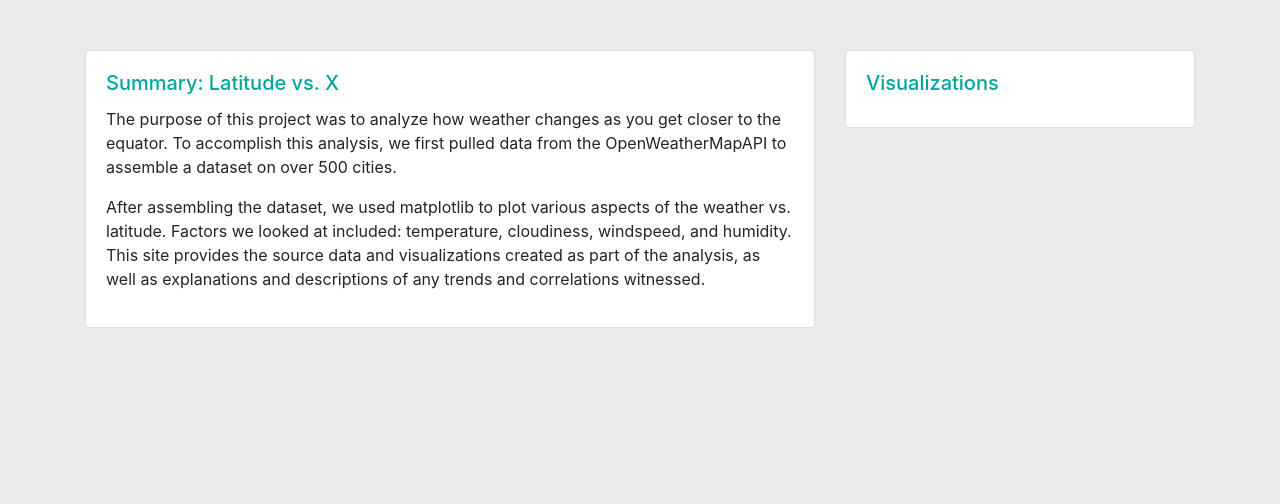
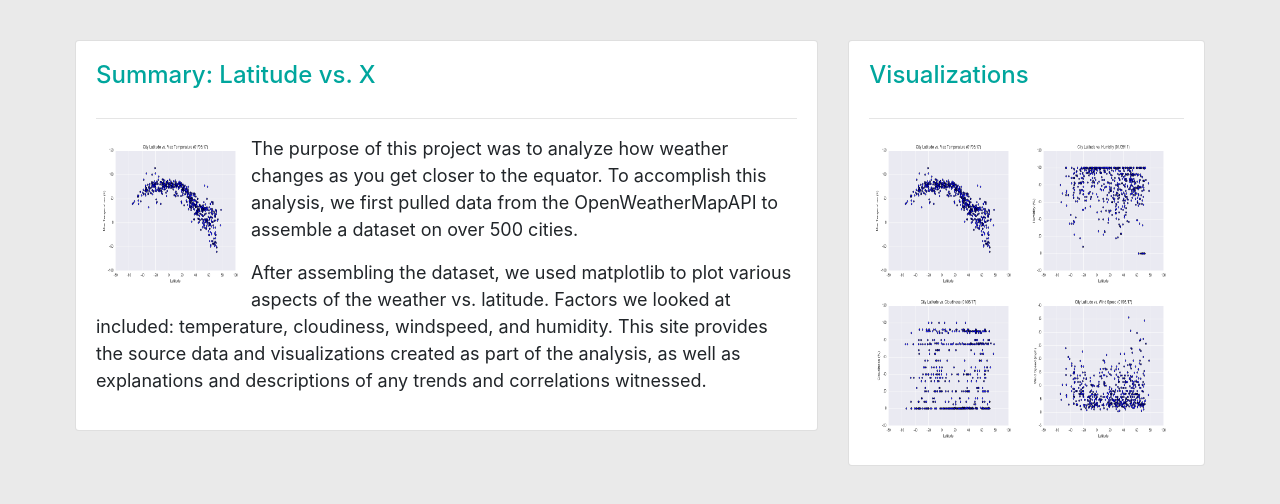
Before and after one commit to randyn/weather-dashboard, a Flask app: page / in a window 1280 px wide. Shown: the part 56-560 px from the top of the page. Run offline with Flask 2, Linux system fonts and the light colour scheme; some libraries are stand-ins or nearby versions.

Commit message:
pretty much done with landing

```diff
--- a/app.py
+++ b/app.py
@@ -6,9 +6,9 @@ app = Flask(__name__)
 def home():
     return render_template("index.html")
 
-@app.route("/index.css")
-def css():
-    return render_template("index.css")
+@app.route("/comparisons")
+def comparisons():
+    return render_template("index.html")
 
 if __name__ == "__main__":
     app.run(debug=True)
--- a/static/index.css
+++ b/static/index.css
@@ -3,10 +3,35 @@
     color: white !important;
 }
 
+.card {
+    margin-top: 20px;
+}
+
 .card-title {
     color: #00a69d;
+    margin-bottom: 1.75rem;
+    font-size: 1.5rem;
 }
 
+.card-text {
+    font-size: 18px;
+}
+
+.visualization-img {
+    width: 155px;
+    height: 155px;
+    float: left;
+}
+
+@media (min-width: 992px) {
+    .container {
+        max-width: 1160px;
+    }
+}
 .container {
-    margin-top: 50px;
+    margin-top: 20px;
 }
+
+.navbar {
+    /* padding: 0; */
+}
--- a/templates/index.html
+++ b/templates/index.html
@@ -15,7 +15,7 @@
 
 <body style="background-color: #eaeaea;">
   <nav class="navbar bg-light navbar-light navbar-expand-lg">
-    <a class="navbar-brand latitude-brand" href="#">Latitude</a>
+    <a class="navbar-brand latitude-brand" href="/">Latitude</a>
     <button class="navbar-toggler" type="button" data-toggle="collapse" data-target="#navbarSupportedContent" aria-controls="navbarSupportedContent" aria-expanded="false" aria-label="Toggle navigation">
       <span class="navbar-toggler-icon"></span>
     </button>
@@ -33,7 +33,7 @@
           </div>
         </li>
         <li class="nav-item">
-          <a class="nav-link" href="#">Comparison</a>
+          <a class="nav-link" href="/comparisons">Comparison</a>
         </li>
         <li class="nav-item">
           <a class="nav-link" href="#">Data</a>
@@ -45,10 +45,12 @@
   <div class="container">
 
     <div class="row">
-      <div class="main-body col-md-8">
+      <div class="main-body col-lg-8">
         <div class="card">
           <div class="card-body">
             <h5 class="card-title">Summary: Latitude vs. X</h5>
+            <hr/>
+            <img class="visualization-img" src="{{ url_for('static', filename='images/fig1.png') }}"/>
             <div class="card-text">
               <p>The purpose of this project was to analyze how weather changes as you get closer to the equator. To accomplish this analysis, we first pulled data from the OpenWeatherMapAPI to assemble a dataset on over 500 cities.</p>
               <p>
@@ -59,10 +61,15 @@
         </div>
       </div>
 
-      <div class="sidebar col-md-4">
+      <div class="sidebar col-lg-4">
         <div class="card">
           <div class="card-body">
             <h5 class="card-title">Visualizations</h5>
+            <hr/>
+            <img class="visualization-img" src="{{ url_for('static', filename='images/fig1.png') }}"/>
+            <img class="visualization-img" src="{{ url_for('static', filename='images/fig2.png') }}"/>
+            <img class="visualization-img" src="{{ url_for('static', filename='images/fig3.png') }}"/>
+            <img class="visualization-img" src="{{ url_for('static', filename='images/fig4.png') }}"/>
           </div>
         </div>
       </div>
```
